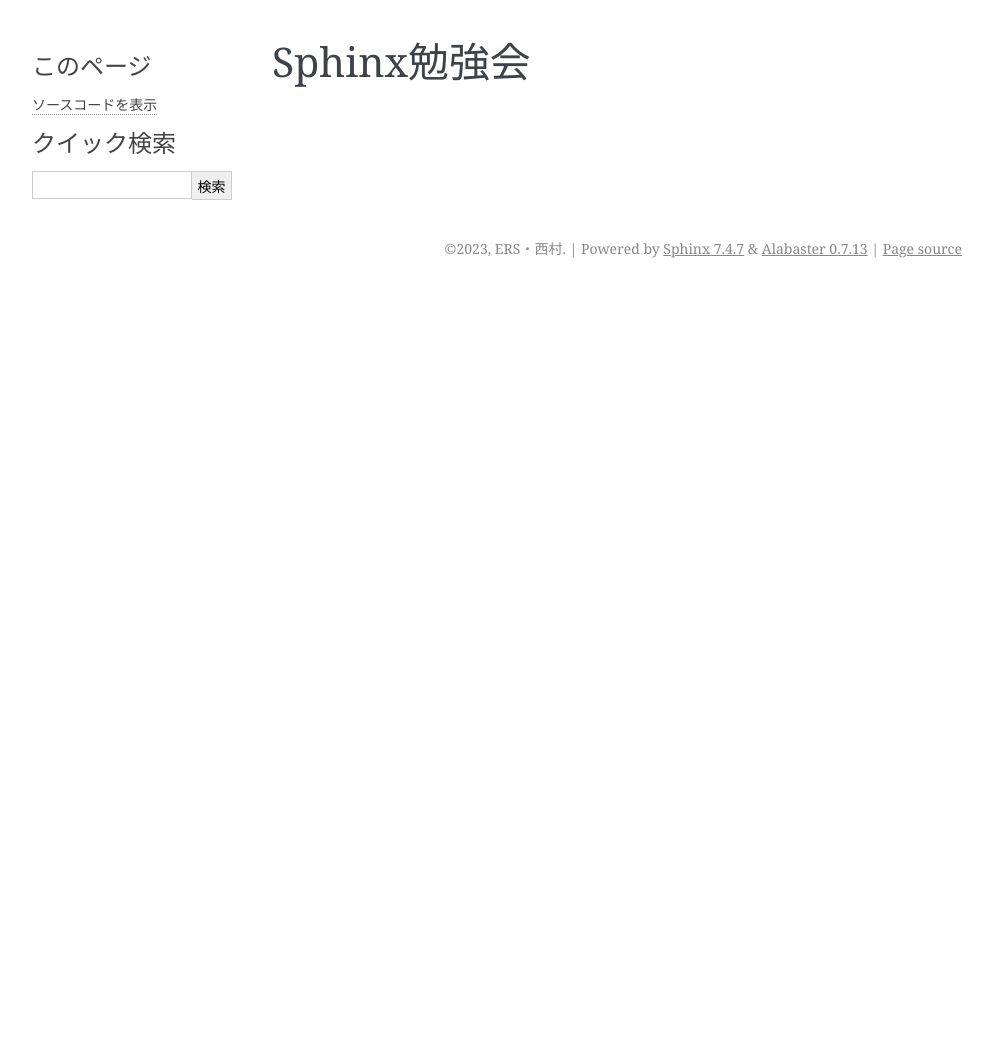
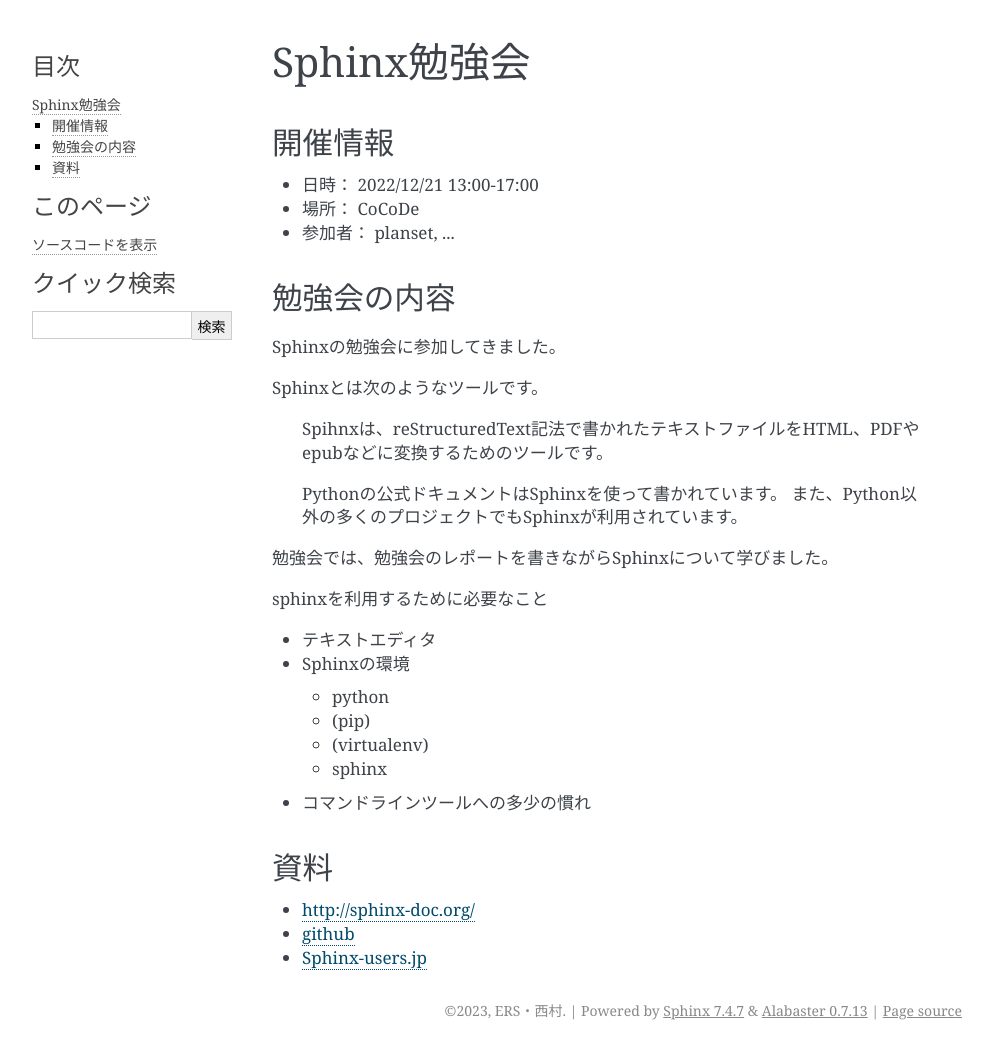
Before and after one commit to gers-nishimura/sphinx01, a Sphinx documentation site: the page built from report/source/index.rst, in a window 1280 px wide. Shown: the whole page, without its empty margins (148-1141 px from the left). Built offline with Sphinx 7.4.7, drawn with Linux system fonts in a browser that asks for light colours; before the commit the page ends 900 px from its top, so only the background shows below that.

Commit message:
make_html

```diff
--- a/report/source/index.rst
+++ b/report/source/index.rst
@@ -1,3 +1,43 @@
 ============
 Sphinx勉強会
 ============
+
+
+開催情報
+========
+* 日時： 2022/12/21 13:00-17:00
+* 場所： CoCoDe
+* 参加者： planset, ...
+
+勉強会の内容
+======
+Sphinxの勉強会に参加してきました。
+
+Sphinxとは次のようなツールです。
+
+    Spihnxは、reStructuredText記法で書かれたテキストファイルをHTML、PDFやepubなどに変換するためのツールです。
+
+    Pythonの公式ドキュメントはSphinxを使って書かれています。
+    また、Python以外の多くのプロジェクトでもSphinxが利用されています。
+
+勉強会では、勉強会のレポートを書きながらSphinxについて学びました。
+
+sphinxを利用するために必要なこと
+
+* テキストエディタ
+* Sphinxの環境
+
+  * python
+  * (pip)
+  * (virtualenv)
+  * sphinx
+
+* コマンドラインツールへの多少の慣れ
+
+資料
+====
+* http://sphinx-doc.org/
+* `github <https://github.com>`_
+* Sphinx-users.jp_
+
+.. _Sphinx-users.jp: http://sphinx-users.jp/
```
Also changed, not shown: 5 other files.
